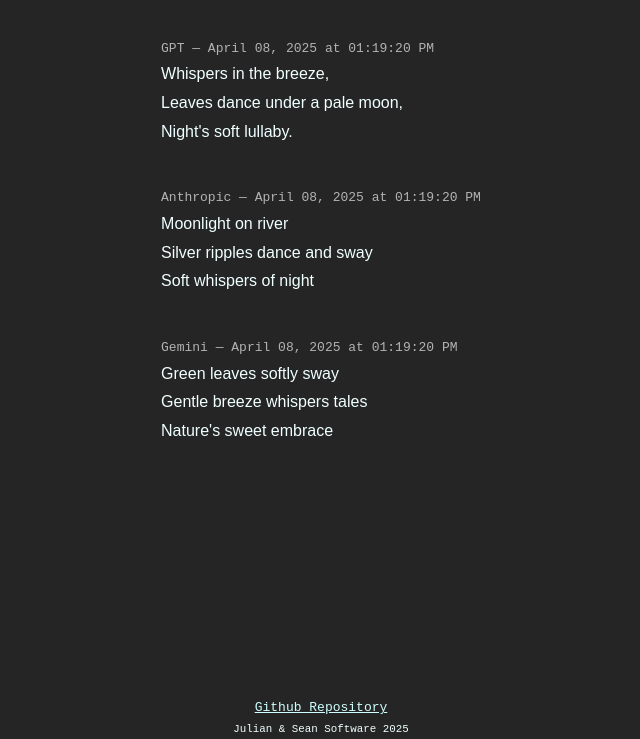
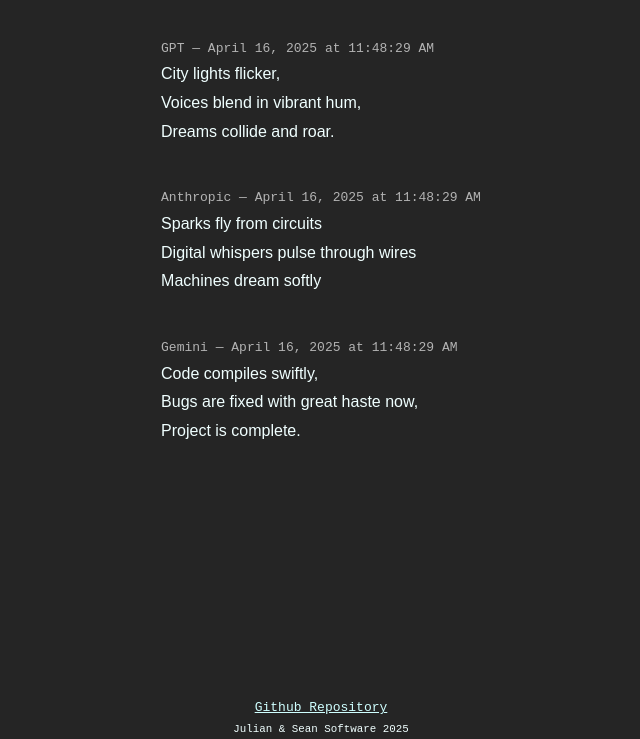
Before and after one commit to nightangelblade/hAIku, a plain HTML site: page index.html in a window 1280 px wide. Shown: the part 61-800 px from the top of the page, without its empty margins (319-959 px from the left). Drawn offline with Linux system fonts and the light colour scheme.

Commit message:
Automatic commit. Haikus generated and static webpage updated

```diff
--- a/haikus.csv
+++ b/haikus.csv
@@ -44,3 +44,6 @@ Gemini|2025-04-08T13:18:08.625290|Old book's paper scent,|Dust motes dance in su
 GPT|2025-04-08T13:19:20.921951|Whispers in the breeze,|Leaves dance under a pale moon,|Night's soft lullaby.
 Anthropic|2025-04-08T13:19:20.921951|Moonlight on river|Silver ripples dance and sway|Soft whispers of night
 Gemini|2025-04-08T13:19:20.921951|Green leaves softly sway|Gentle breeze whispers tales|Nature's sweet embrace
+GPT|2025-04-16T11:48:29.231162|City lights flicker,|Voices blend in vibrant hum,|Dreams collide and roar.
+Anthropic|2025-04-16T11:48:29.231162|Sparks fly from circuits|Digital whispers pulse through wires|Machines dream softly
+Gemini|2025-04-16T11:48:29.231162|Code compiles swiftly,|Bugs are fixed with great haste now,|Project is complete.
--- a/index.html
+++ b/index.html
@@ -50,24 +50,24 @@
     <main>
 
       <div class="haiku">
-            <div class="meta">GPT — April 08, 2025 at 01:19:20 PM</div>
-            <p>Whispers in the breeze,</p>
-            <p>Leaves dance under a pale moon,</p>
-            <p>Night's soft lullaby.</p>
+        <div class="meta">GPT — April 16, 2025 at 11:48:29 AM</div>
+        <p>City lights flicker,</p>
+        <p>Voices blend in vibrant hum,</p>
+        <p>Dreams collide and roar.</p>
       </div>
 
       <div class="haiku">
-            <div class="meta">Anthropic — April 08, 2025 at 01:19:20 PM</div>
-            <p>Moonlight on river</p>
-            <p>Silver ripples dance and sway</p>
-            <p>Soft whispers of night</p>
+        <div class="meta">Anthropic — April 16, 2025 at 11:48:29 AM</div>
+        <p>Sparks fly from circuits</p>
+        <p>Digital whispers pulse through wires</p>
+        <p>Machines dream softly</p>
       </div>
 
       <div class="haiku">
-            <div class="meta">Gemini — April 08, 2025 at 01:19:20 PM</div>
-            <p>Green leaves softly sway</p>
-            <p>Gentle breeze whispers tales</p>
-            <p>Nature's sweet embrace</p>
+        <div class="meta">Gemini — April 16, 2025 at 11:48:29 AM</div>
+        <p>Code compiles swiftly,</p>
+        <p>Bugs are fixed with great haste now,</p>
+        <p>Project is complete.</p>
       </div>
 
     </main>
```
Also changed, not shown: haiku_themes.txt. Lines whose indentation alone changed are shown as unchanged.
